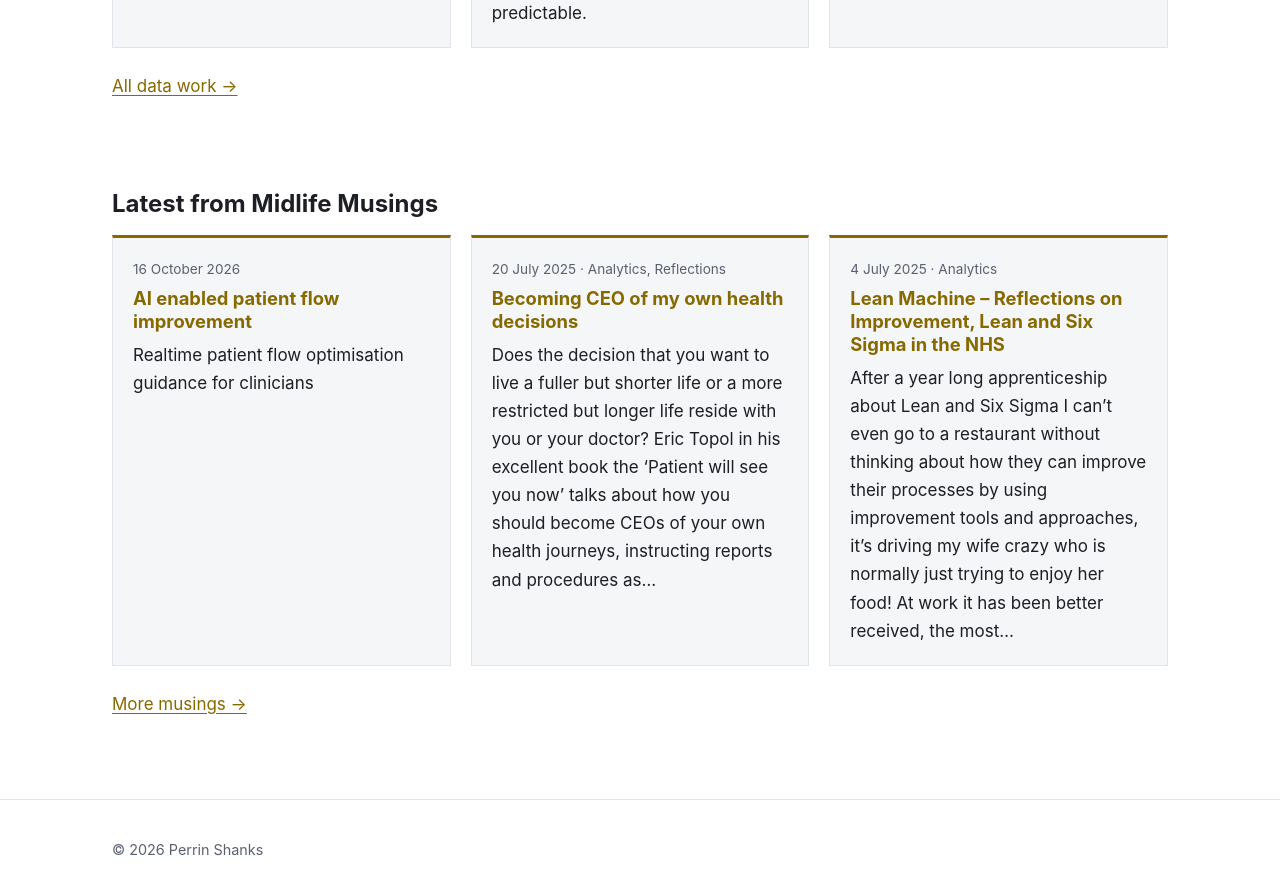
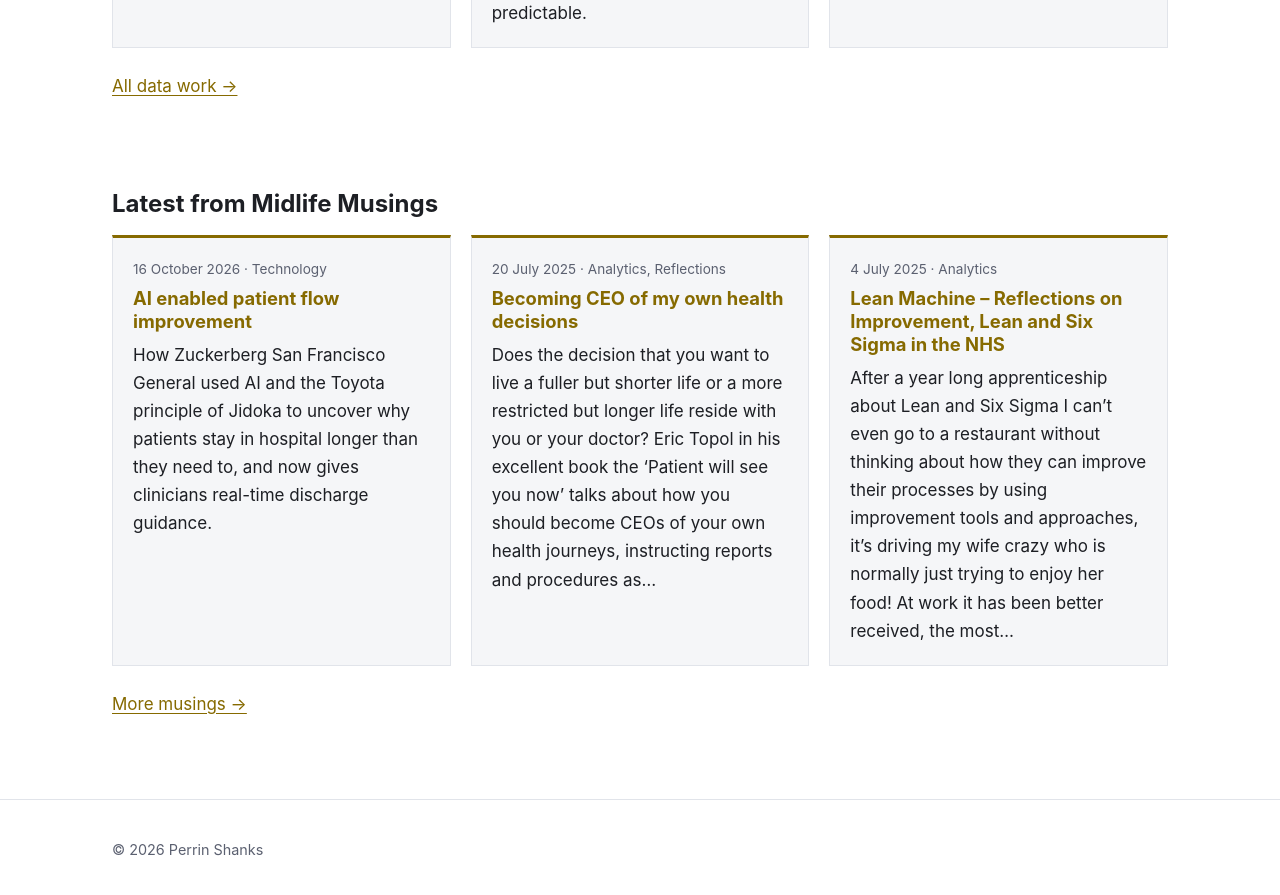
Before and after one commit to PerrinShanks-Cogito/discerninglearning, a Jekyll site: the page built from index.html, in a window 1280 px wide and 900 px high, scrolled down 1352 px. Shown: the top 895 px of the window. Built offline with Jekyll 4.4.1, drawn with Linux system fonts in a browser that asks for light colours.

Commit message:
Revise metadata for AI patient flow article
Updated post metadata with new title, date, categories, and description.

```diff
--- a/_posts/2026-10-16-ai-enabled-flow-article.md
+++ b/_posts/2026-10-16-ai-enabled-flow-article.md
@@ -1,5 +1,9 @@
 ---
-title: "AI enabled patient flow improvement"
+layout: post
+title: 'AI enabled patient flow improvement'
+date: 2026-10-16
+categories: [Technology]
+description: 'How Zuckerberg San Francisco General used AI and the Toyota principle of Jidoka to uncover why patients stay in hospital longer than they need to, and now gives clinicians real-time discharge guidance.'
 ---
 
 **Realtime patient flow optimisation guidance for clinicians**
```
